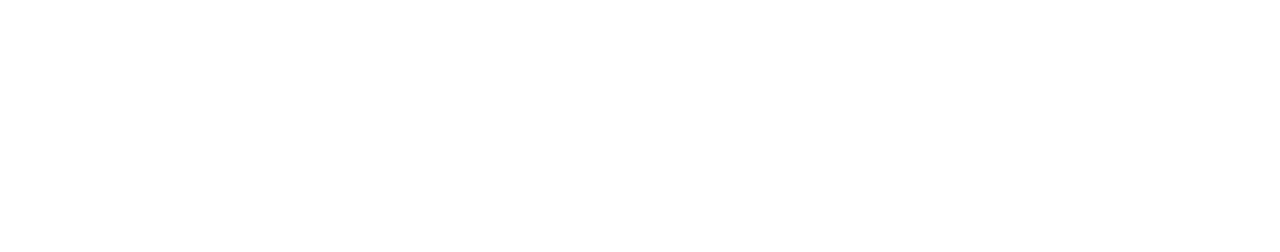
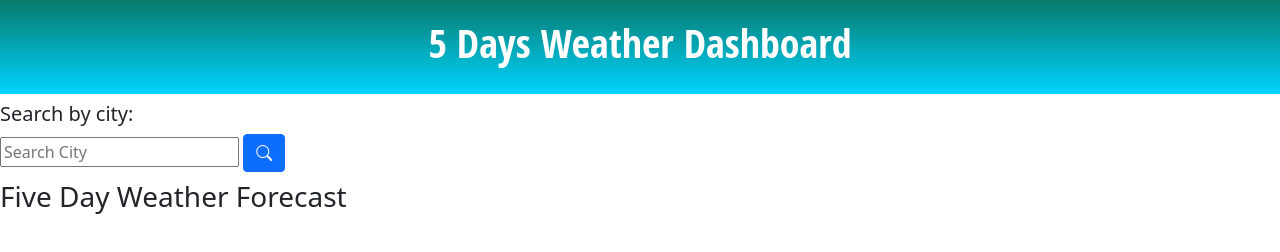
Before and after one commit to AllenHirmiz/5-Days-Weather-Dashboard, a plain HTML site: page Main/index.html in a window 1280 px wide. Drawn offline with nearby package versions, Linux system fonts and the light colour scheme.

Commit message:
Add html elemement required to attach the code dirctly from js

```diff
--- a/Main/Assests/CSS/style.css
+++ b/Main/Assests/CSS/style.css
@@ -0,0 +1,8 @@
+header {
+    text-align: center;
+    color: white;
+    background: rgb(2,0,36);
+    background: linear-gradient(180deg, rgba(2,0,36,1) 0%, rgba(9,121,108,1) 0%, rgba(0,212,255,1) 100%);
+    padding: 1.5%;
+    font-family: 'Open Sans Condensed', sans-serif;
+}
--- a/Main/index.html
+++ b/Main/index.html
@@ -3,9 +3,62 @@
 <head>
     <meta charset="UTF-8">
     <meta name="viewport" content="width=device-width, initial-scale=1.0">
-    <title>Document</title>
+    <title>5 Days Weather Dashboard</title>
+    <link href="./Assests/CSS/style.css" rel="stylesheet" type="text/css">
+    <link rel="stylesheet" href="https://cdn.jsdelivr.net/npm/bootstrap@5.1.3/dist/css/bootstrap.min.css">
+    <link
+      href="https://fonts.googleapis.com/css2?family=Titillium+Web:ital,wght@0,400;0,700;1,200&display=swap"
+      rel="stylesheet"
+    />
+    <link rel="stylesheet" href="https://cdn.jsdelivr.net/npm/bootstrap-icons@1.10.5/font/bootstrap-icons.css">
+    <script
+      src="https://code.jquery.com/jquery-3.5.1.min.js"
+      integrity="sha256-9/aliU8dGd2tb6OSsuzixeV4y/faTqgFtohetphbbj0="
+      crossorigin="anonymous"
+    ></script>
+
+
 </head>
-<body>
+    <body>
+        <header>
+            <h1>5 Days Weather Dashboard</h1>
+        </header>
+        <aside>
+            <div class="search-container">
+                <h5 class="justify-content-center pt-2 pl-3">Search by city: </h5>
+                <form>
+                    <input type="search" placeholder="Search City" id= "search-city">
+                    <button id="search-btn" type="button" class="btn btn-primary">
+                        <i class="bi bi-search"></i>
+                    </button>
+                </form>
+            </div>
+            <div class="search-city-history" id="search-city-history">
+            </div>
+        </aside>
 
-</body>
+
+        <main>
+
+            <div class="today-weather">
+                <h2 class="today-weather-header" id="city-name"></h2>
+                <div class="today-weather-info">
+                </div>
+            </div>
+
+
+            <div class="5-days-container">
+                <div id="5-days-container-header">
+                    <h3>Five Day Weather Forecast</h5>
+                </div>
+                <div id="5-days-weather-info" class="5-days-weather-info">
+                </div>
+            </div>
+
+        </main>
+
+        <script src="https://cdnjs.cloudflare.com/ajax/libs/jquery/3.2.1/jquery.min.js"></script>
+        <script src="./Assests/JS/script.js"></script>
+
+    </body>
 </html>
```
